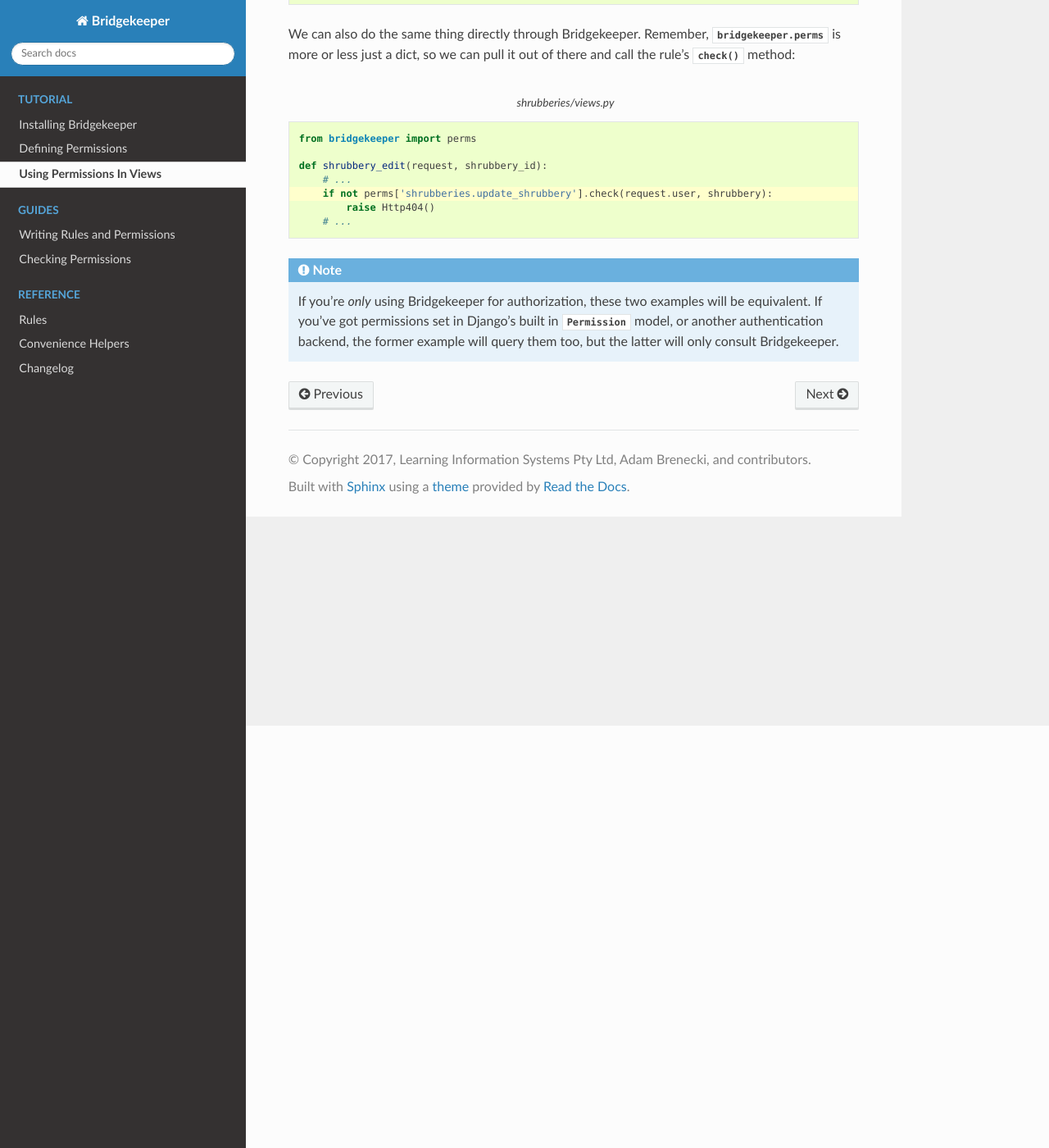
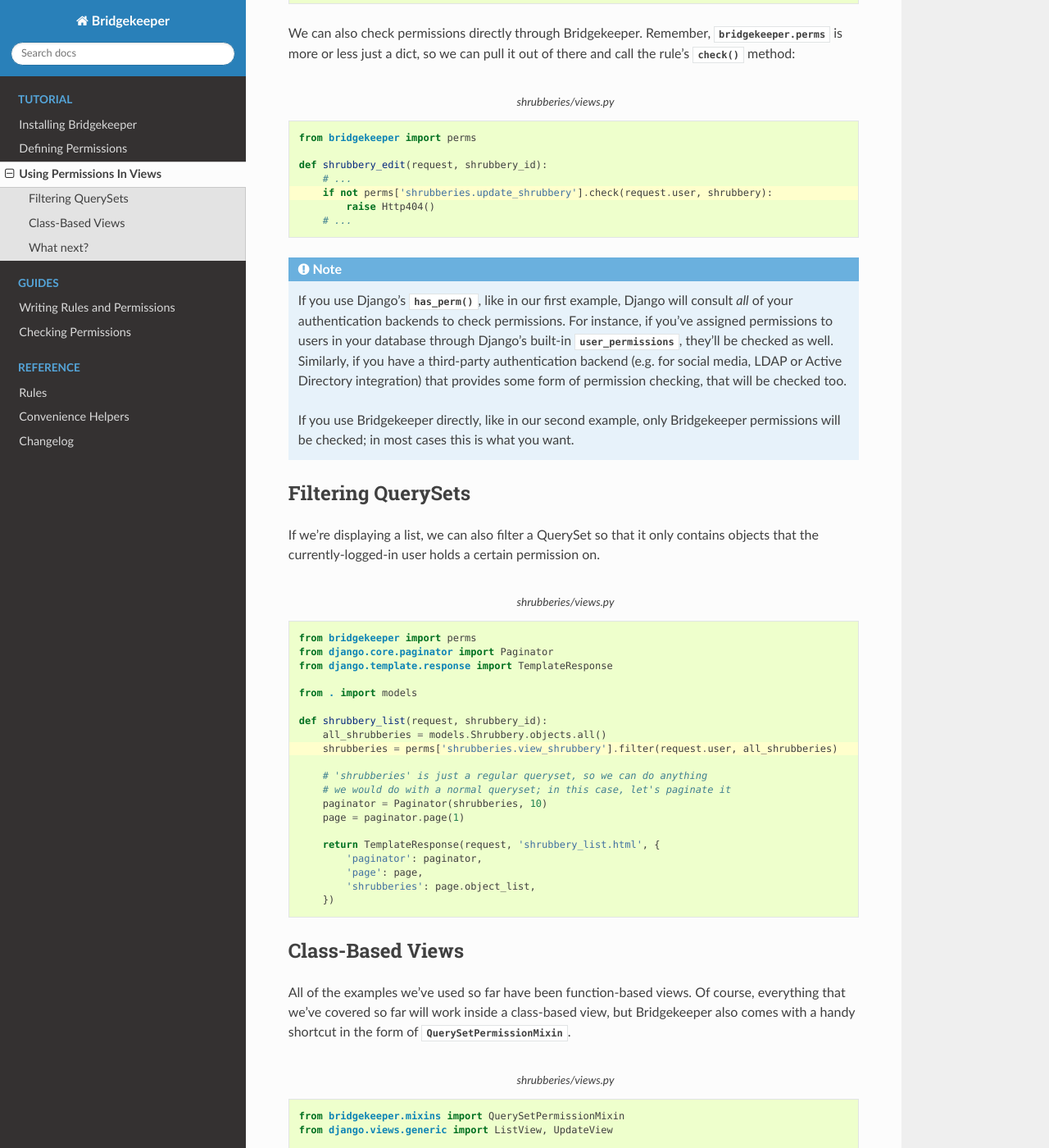
Before and after one commit to daisylb/bridgekeeper, a Sphinx documentation site: the page built from docs/tutorial/views.rst, in a window 1280 px wide and 1400 px high, scrolled down 515 px. Shown: the whole window at 82% size. Built offline with Sphinx 7.4.7 and the Read the Docs theme 2.0.0, drawn with Linux system fonts in a browser that asks for light colours; the version number could not be read and is left out; some of the changed text lies outside the part shown.

Commit message:
Flesh out views chapter of tutorial

```diff
--- a/docs/tutorial/views.rst
+++ b/docs/tutorial/views.rst
@@ -1,7 +1,7 @@
 Using Permissions In Views
 ==========================
 
-Bridgekeeper integrates with Django's built-in user permissions mechanism, so you can use the :meth:`~django.contrib.auth.User.has_perm` method on a user object to check permissions:
+Now that we've got our permissions defined, we need to write views that actually use them. If you've already used Django's built-in permission mechanism, Bridgekeeper integrates with that:
 
 .. code-block:: python
     :caption: shrubberies/views.py
@@ -21,7 +21,7 @@ Bridgekeeper integrates with Django's built-in user permissions mechanism, so yo
             'shrubbery': shrubbery,
         })
 
-We can also do the same thing directly through Bridgekeeper. Remember, :data:`bridgekeeper.perms` is more or less just a dict, so we can pull it out of there and call the rule's :meth:`~bridgekeeper.rules.Rule.check` method:
+We can also check permissions directly through Bridgekeeper. Remember, :data:`bridgekeeper.perms` is more or less just a dict, so we can pull it out of there and call the rule's :meth:`~bridgekeeper.rules.Rule.check` method:
 
 .. code-block:: python
     :caption: shrubberies/views.py
@@ -37,4 +37,75 @@ We can also do the same thing directly through Bridgekeeper. Remember, :data:`br
 
 .. note::
 
-    If you're *only* using Bridgekeeper for authorization, these two examples will be equivalent. If you've got permissions set in Django's built in :class:`~django.contrib.auth.models.Permission` model, or another authentication backend, the former example will query them too, but the latter will only consult Bridgekeeper.
+    If you use Django's :meth:`~django.contrib.auth.models.User.has_perm`, like in our first example, Django will consult *all* of your authentication backends to check permissions. For instance, if you've assigned permissions to users in your database through Django's built-in :attr:`~django.contrib.auth.models.User.user_permissions`, they'll be checked as well. Similarly, if you have a third-party authentication backend (e.g. for social media, LDAP or Active Directory integration) that provides some form of permission checking, that will be checked too.
+
+    If you use Bridgekeeper directly, like in our second example, only Bridgekeeper permissions will be checked; in most cases this is what you want.
+
+Filtering QuerySets
+-------------------
+
+If we're displaying a list, we can also filter a QuerySet so that it only contains objects that the currently-logged-in user holds a certain permission on.
+
+.. code-block:: python
+    :caption: shrubberies/views.py
+    :emphasize-lines: 9
+
+    from bridgekeeper import perms
+    from django.core.paginator import Paginator
+    from django.template.response import TemplateResponse
+
+    from . import models
+
+    def shrubbery_list(request, shrubbery_id):
+        all_shrubberies = models.Shrubbery.objects.all()
+        shrubberies = perms['shrubberies.view_shrubbery'].filter(request.user, all_shrubberies)
+
+        # 'shrubberies' is just a regular queryset, so we can do anything
+        # we would do with a normal queryset; in this case, let's paginate it
+        paginator = Paginator(shrubberies, 10)
+        page = paginator.page(1)
+
+        return TemplateResponse(request, 'shrubbery_list.html', {
+            'paginator': paginator,
+            'page': page,
+            'shrubberies': page.object_list,
+        })
+
+
+Class-Based Views
+-----------------
+
+All of the examples we've used so far have been function-based views. Of course, everything that we've covered so far will work inside a class-based view, but Bridgekeeper also comes with a handy shortcut in the form of :class:`~bridgekeeper.mixins.QuerySetPermissionMixin`.
+
+.. code-block:: python
+    :caption: shrubberies/views.py
+    :emphasize-lines: 7, 9, 12, 14
+
+    from bridgekeeper.mixins import QuerySetPermissionMixin
+    from django.views.generic import ListView, UpdateView
+
+    from . import models
+
+
+    class ShrubberyListView(QuerySetPermissionMixin, ListView):
+        model = models.Shrubbery
+        permission_name = 'shrubberies.view_shrubbery'
+
+
+    class ShrubberyUpdateView(QuerySetPermissionMixin, UpdateView):
+        model = models.Shrubbery
+        permission_name = 'shrubberies.update_shrubbery'
+
+That's all there is to it; these two views will now only show shrubberies that the currently-logged-in user has permission to view.
+
+What next?
+----------
+
+That's the end of the tutorial; you should now be able to get started modelling your permissions with Bridgekeeper now!
+
+You can read about the other ways you can check permissions, including more convenience shortcuts you can enable and ways to check things like whether somebody *could, hypothetically, have* a permission in the :doc:`/guides/permissions` guide. Or, find out more detail about writing rules and permissions in the :doc:`/guides/rules` guide.
+
+If there's something that you don't understand after following through this tutorial, or that you think could be explained better, please `file a documentation bug <docbug_>`_ so that we can improve the docs for future users.
+
+
+.. _docbug: https://github.com/adambrenecki/bridgekeeper/issues/new?labels=docs
```
